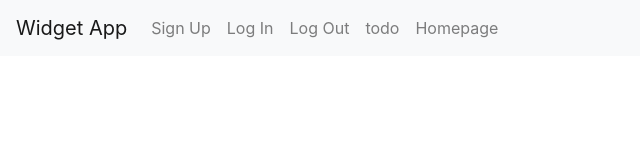
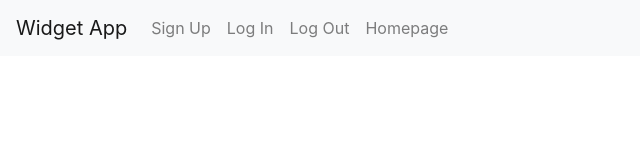
Before and after one commit to sami-elsaeyed/TTP-capstone-frontend, a React (Create React App) app: page / in a window 1280 px wide. Shown: the top 160 px of the page, without its empty margins (0-640 px from the left). Built offline with nearby package versions, Linux system fonts and the light colour scheme.

Commit message:
remove unneccessary routes

```diff
--- a/src/App.js
+++ b/src/App.js
@@ -9,7 +9,6 @@ import LogIn from "./components/LogIn";
 import SignUp from "./components/SignUp";
 import Homepage from "./components/Homepage";
 import LogOut from "./components/LogOut";
-import Todo from './components/todo/todo'
 
 class App extends Component {
   render(){
@@ -29,10 +28,6 @@ class App extends Component {
                 <li>
                   <Link to="/logOut" className="nav-link">Log Out</Link>
                 </li>
-                {/*should not be in its own page, just added the route for testing that it works */}
-                <li>
-                  <Link to="/Todo" className="nav-link">todo</Link>
-                </li>
                 <li>
                   <Link to="/homepage" className="nav-link">Homepage</Link>
                 </li>
@@ -45,8 +40,6 @@ class App extends Component {
           <Route path ="/signUp" component={SignUp}/>
           <Route path ="/homepage" component={Homepage}/>
           <Route path ="/logOut" component={LogOut}/>
-          {/*should not be in its own page, just added the route for testing that it works */}
-          <Route exact path ="/Todo" component={Todo}/>
         </div>
         </Router>
     )
```
